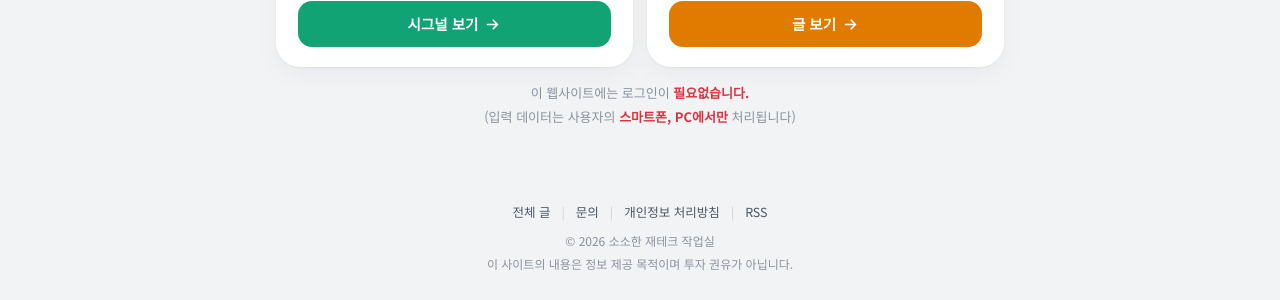
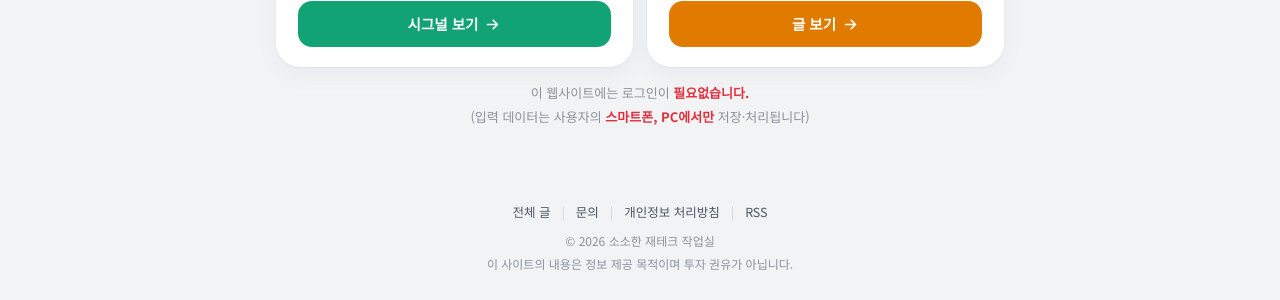
Before and after one commit to mzmzkgu/mzmzkgu.github.io, a Jekyll site: the page built from index.html, in a window 1280 px wide. Shown: the part 803-1103 px from the top of the page. Built offline with Jekyll 4.4.1, drawn with Linux system fonts in a browser that asks for light colours.

Commit message:
홈 하단 안내 문구에 '저장·' 추가 (#60)
Claude-Session: https://claude.ai/code/session_01HnZqqtAcJR4YGqc3LY19aj

Co-authored-by: Claude <noreply@anthropic.com>

```diff
--- a/assets/style.css
+++ b/assets/style.css
@@ -106,7 +106,7 @@ p { margin: 0 0 14px; }
 .hm-posts { flex: 1; background: var(--hm-tint); color: var(--hm-ac-d); }
 .hm-posts:hover { filter: brightness(.96); color: var(--hm-ac-d); text-decoration: none; }
 .hm-open:active, .hm-posts:active { transform: scale(.97); }
-.hm-note { font-size: min(13px, 3.5vw); color: var(--muted); text-align: center; margin: 4px 0 8px; line-height: 1.8; }
+.hm-note { font-size: min(13px, 3.25vw); color: var(--muted); text-align: center; margin: 4px 0 8px; line-height: 1.8; }
 .hm-note span { display: block; white-space: nowrap; }
 .hm-note .red { color: #e0303d; font-weight: 700; }
 @media (max-width: 640px) {
--- a/index.html
+++ b/index.html
@@ -52,4 +52,4 @@ description: 소액 재테크를 관리하기 위한 공모주 수익관리, 무
   </article>
 </div>
 
-<p class="hm-note"><span>이 웹사이트에는 로그인이 <b class="red">필요없습니다.</b></span><span>(입력 데이터는 사용자의 <b class="red">스마트폰, PC에서만</b> 처리됩니다)</span></p>
+<p class="hm-note"><span>이 웹사이트에는 로그인이 <b class="red">필요없습니다.</b></span><span>(입력 데이터는 사용자의 <b class="red">스마트폰, PC에서만</b> 저장·처리됩니다)</span></p>
```
